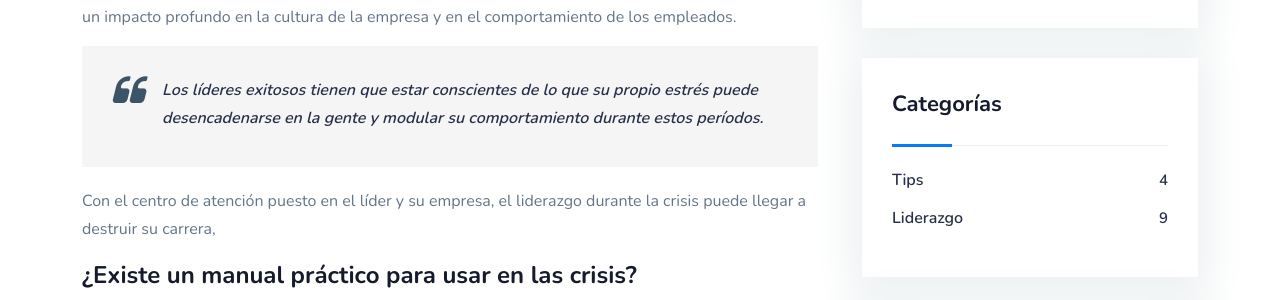
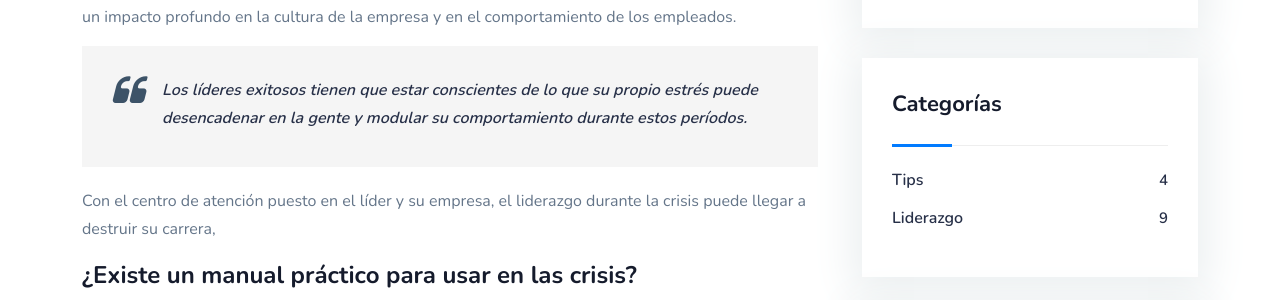
Before and after one commit to fjvalles/comtraining-landing, a Jekyll site: the page built from _posts/2022-07-15-liderazgo-en-tiempos-de-crisis.md, in a window 1280 px wide and 900 px high, scrolled down 906 px. Shown: the part 181-481 px from the top of the window. Built offline with Jekyll 4.4.1, drawn with Linux system fonts in a browser that asks for light colours; a script that is not in the unit is left out.

Commit message:
Update Blog “2022-07-15-liderazgo-en-tiempos-de-crisis”

```diff
--- a/_posts/2022-07-15-liderazgo-en-tiempos-de-crisis.md
+++ b/_posts/2022-07-15-liderazgo-en-tiempos-de-crisis.md
@@ -14,7 +14,7 @@ categories:
 ---
 <p>Las acciones de un líder en tiempos de crisis son seguidas de cerca por sus colaboradores. Estas tienen un impacto profundo en la cultura de la empresa y en el comportamiento de los empleados.</p>
   <blockquote>
-      <p>Los líderes exitosos tienen que estar conscientes de lo que su propio estrés puede desencadenarse en la gente y modular su comportamiento durante estos períodos.</p>
+      <p>Los líderes exitosos tienen que estar conscientes de lo que su propio estrés puede desencadenar en la gente y modular su comportamiento durante estos períodos.</p>
   </blockquote>
   <p> Con el centro de atención puesto en el líder y su empresa, el liderazgo durante la crisis puede llegar a destruir su carrera,</p>
   <h4>¿Existe un manual práctico para usar en las crisis?</h4>
```
